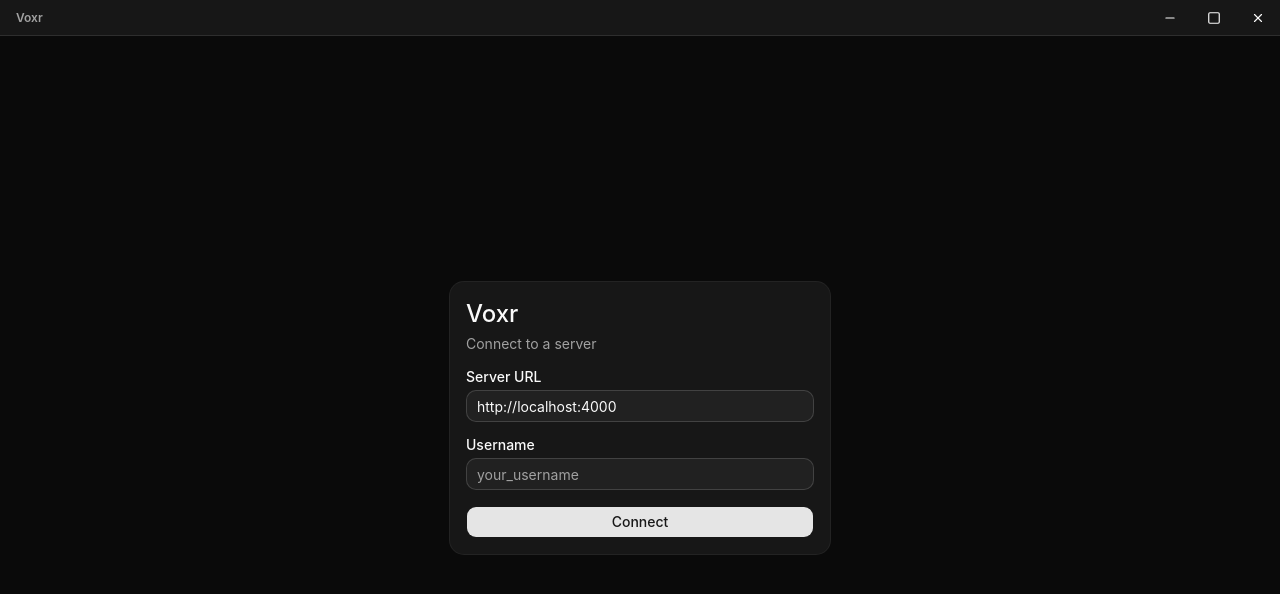
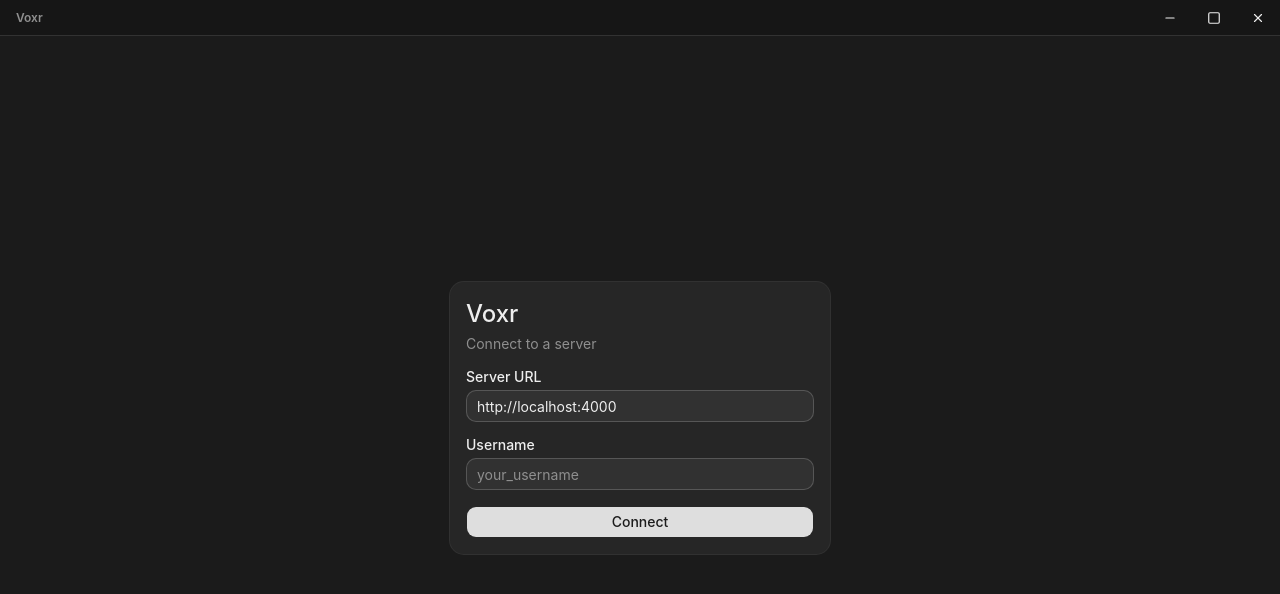
Before and after one commit to jrtell1/voxr, a React (Vite) app in the folder client/: page / in a window 1280 px wide. Shown: the top 594 px of the page. Built offline with nearby package versions, Linux system fonts and the light colour scheme.

Commit message:
Lighter theme (for the eyes)

```diff
--- a/client/src/main/index.ts
+++ b/client/src/main/index.ts
@@ -7,7 +7,7 @@ function createWindow() {
     height: 800,
     minWidth: 800,
     minHeight: 600,
-    backgroundColor: '#111827',
+    backgroundColor: '#333333',
     frame: false,
     autoHideMenuBar: true,
     webPreferences: {
--- a/client/src/renderer/src/globals.css
+++ b/client/src/renderer/src/globals.css
@@ -82,37 +82,37 @@
 }
 
 .dark {
-  --background: oklch(0.145 0 0);
-  --foreground: oklch(0.985 0 0);
-  --card: oklch(0.205 0 0);
-  --card-foreground: oklch(0.985 0 0);
-  --popover: oklch(0.205 0 0);
-  --popover-foreground: oklch(0.985 0 0);
-  --primary: oklch(0.922 0 0);
-  --primary-foreground: oklch(0.205 0 0);
-  --secondary: oklch(0.269 0 0);
-  --secondary-foreground: oklch(0.985 0 0);
-  --muted: oklch(0.269 0 0);
-  --muted-foreground: oklch(0.708 0 0);
-  --accent: oklch(0.269 0 0);
-  --accent-foreground: oklch(0.985 0 0);
+  --background: oklch(0.22 0 0);
+  --foreground: oklch(0.95 0 0);
+  --card: oklch(0.27 0 0);
+  --card-foreground: oklch(0.95 0 0);
+  --popover: oklch(0.27 0 0);
+  --popover-foreground: oklch(0.95 0 0);
+  --primary: oklch(0.90 0 0);
+  --primary-foreground: oklch(0.22 0 0);
+  --secondary: oklch(0.32 0 0);
+  --secondary-foreground: oklch(0.95 0 0);
+  --muted: oklch(0.32 0 0);
+  --muted-foreground: oklch(0.65 0 0);
+  --accent: oklch(0.32 0 0);
+  --accent-foreground: oklch(0.95 0 0);
   --destructive: oklch(0.704 0.191 22.216);
-  --border: oklch(1 0 0 / 10%);
-  --input: oklch(1 0 0 / 15%);
-  --ring: oklch(0.556 0 0);
+  --border: oklch(1 0 0 / 12%);
+  --input: oklch(1 0 0 / 18%);
+  --ring: oklch(0.55 0 0);
   --chart-1: oklch(0.488 0.243 264.376);
   --chart-2: oklch(0.696 0.17 162.48);
   --chart-3: oklch(0.769 0.188 70.08);
   --chart-4: oklch(0.627 0.265 303.9);
   --chart-5: oklch(0.645 0.246 16.439);
-  --sidebar: oklch(0.205 0 0);
-  --sidebar-foreground: oklch(0.985 0 0);
+  --sidebar: oklch(0.20 0 0);
+  --sidebar-foreground: oklch(0.95 0 0);
   --sidebar-primary: oklch(0.488 0.243 264.376);
-  --sidebar-primary-foreground: oklch(0.985 0 0);
-  --sidebar-accent: oklch(0.269 0 0);
-  --sidebar-accent-foreground: oklch(0.985 0 0);
-  --sidebar-border: oklch(1 0 0 / 10%);
-  --sidebar-ring: oklch(0.556 0 0);
+  --sidebar-primary-foreground: oklch(0.95 0 0);
+  --sidebar-accent: oklch(0.28 0 0);
+  --sidebar-accent-foreground: oklch(0.95 0 0);
+  --sidebar-border: oklch(1 0 0 / 12%);
+  --sidebar-ring: oklch(0.55 0 0);
 }
 
 @utility drag-region {
```
